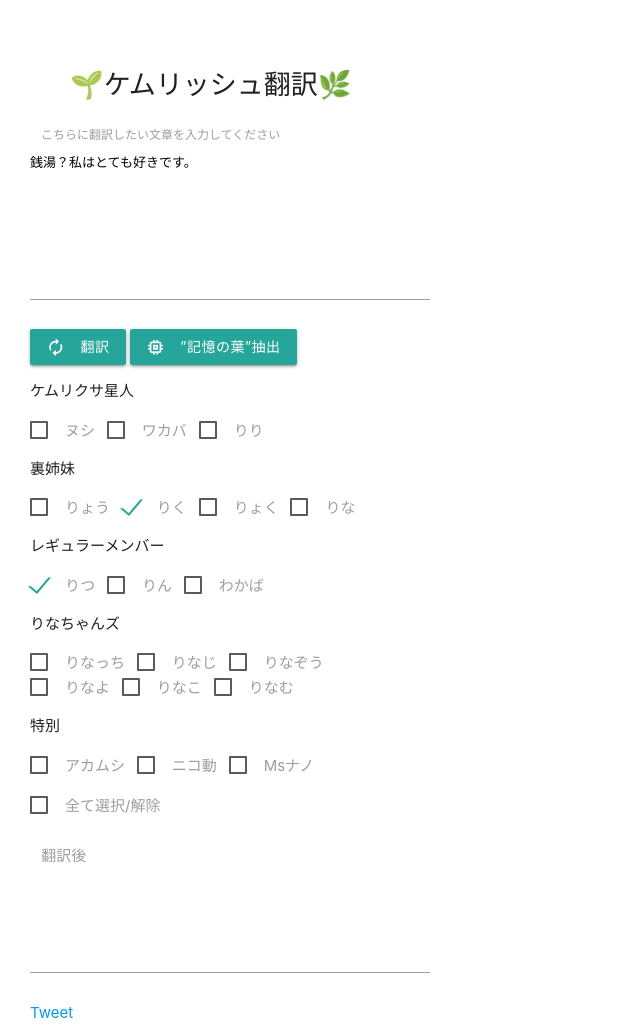
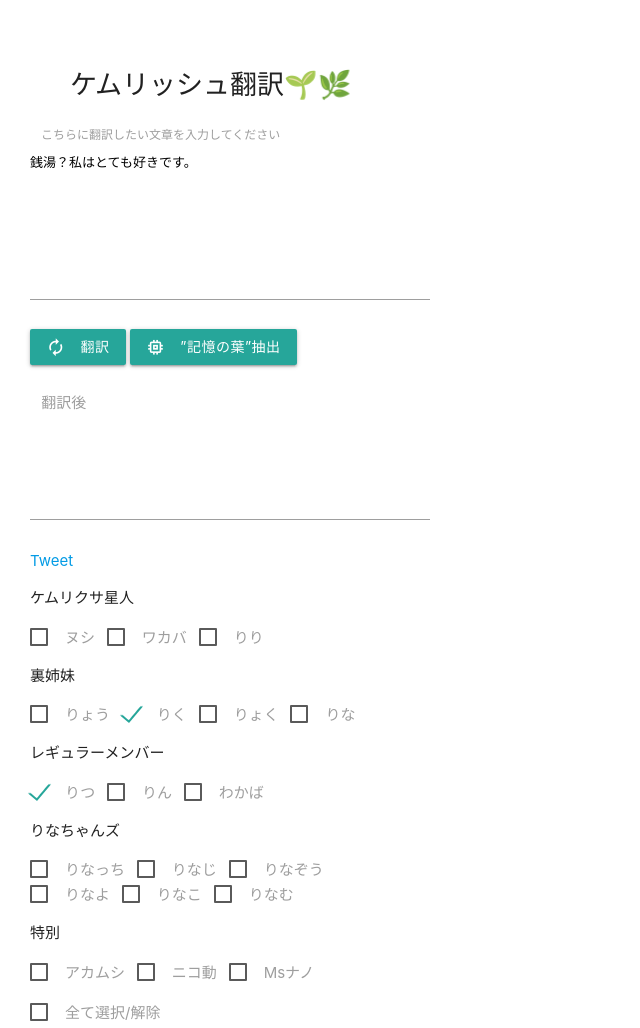
Before and after one commit to iotkaden20230322/kemurishTranslaterTool, a plain HTML site: page index.html in a window 1280 px wide. Shown: the top 1028 px of the page, without its empty margins (0-640 px from the left). Drawn offline with nearby package versions, Linux system fonts and the light colour scheme.

Commit message:
翻訳後の位置変更

```diff
--- a/index.html
+++ b/index.html
@@ -2,7 +2,7 @@
 <html lang="ja">
 <head>
   <meta charset="UTF-8">
-  <title>🌱ケムリッシュ翻訳🌿</title>
+  <title>ケムリッシュ翻訳🌱🌿</title>
   <script src="./script/kemurishTranslateFunc.js"></script>
   <link href="./script/custumdesign.css" rel="stylesheet">
   <!-- Compiled and minified CSS -->
@@ -15,7 +15,7 @@
   <script>!function(d,s,id){var js,fjs=d.getElementsByTagName(s)[0],p=/^http:/.test(d.location)?'http':'https';if(!d.getElementById(id)){js=d.createElement(s);js.id=id;js.src=p+'://platform.twitter.com/widgets.js';fjs.parentNode.insertBefore(js,fjs);}}(document, 'script', 'twitter-wjs');</script>
 </head>
 <body>
-  <h1 id="titlelogo">🌱ケムリッシュ翻訳🌿</h1>
+  <h1 id="titlelogo">ケムリッシュ翻訳🌱🌿</h1>
   <form>
     <div class="input-field col s12">
       <textarea name="input" class="materialize-textarea" id="textareainput" data-length="140">銭湯？私はとても好きです。</textarea>
@@ -25,6 +25,11 @@
       <a class="waves-effect waves-light btn" href="javascript:trDo(1);"><i class="material-icons left">autorenew</i>翻訳</a>
       <a class="waves-effect waves-light btn" href="javascript:trDo(2);"><i class="material-icons left">memory</i>”記憶の葉”抽出</a>
     </p>
+    <div class="input-field col s12">
+      <textarea name="output" class="materialize-textarea" id="textareaoutput"data-length="140"></textarea>
+      <label for="textarea2">翻訳後</label>
+    </div>
+    <p><a href="https://twitter.com/share" class="twitter-share-button" data-text="" data-hashtags="kmrkst">Tweet</a></p>
     <p>
       <p>ケムリクサ星人</p>
       <label>
@@ -123,11 +128,6 @@
         <span>全て選択/解除&nbsp;&nbsp;</span>
       </label>
     </p>
-    <div class="input-field col s12">
-      <textarea name="output" class="materialize-textarea" id="textareaoutput"data-length="140"></textarea>
-      <label for="textarea2">翻訳後</label>
-    </div>
-  <p><a href="https://twitter.com/share" class="twitter-share-button" data-text="" data-hashtags="kmrkst">Tweet</a></p>
 
     <!-- Twieet Area -->
     <blockquote class="twitter-tweet"><p lang="ja" dir="ltr">・ケムリッシュ翻訳の登録単語募集！(CSV形式)<br><br>・あとDVD買おう【特典有】ケムリクサ (ブックレット付) [Blu-ray] <a href="https://t.co/FmpclZBXtC">https://t.co/FmpclZBXtC</a>
```
Lines whose indentation alone changed are shown as unchanged.
